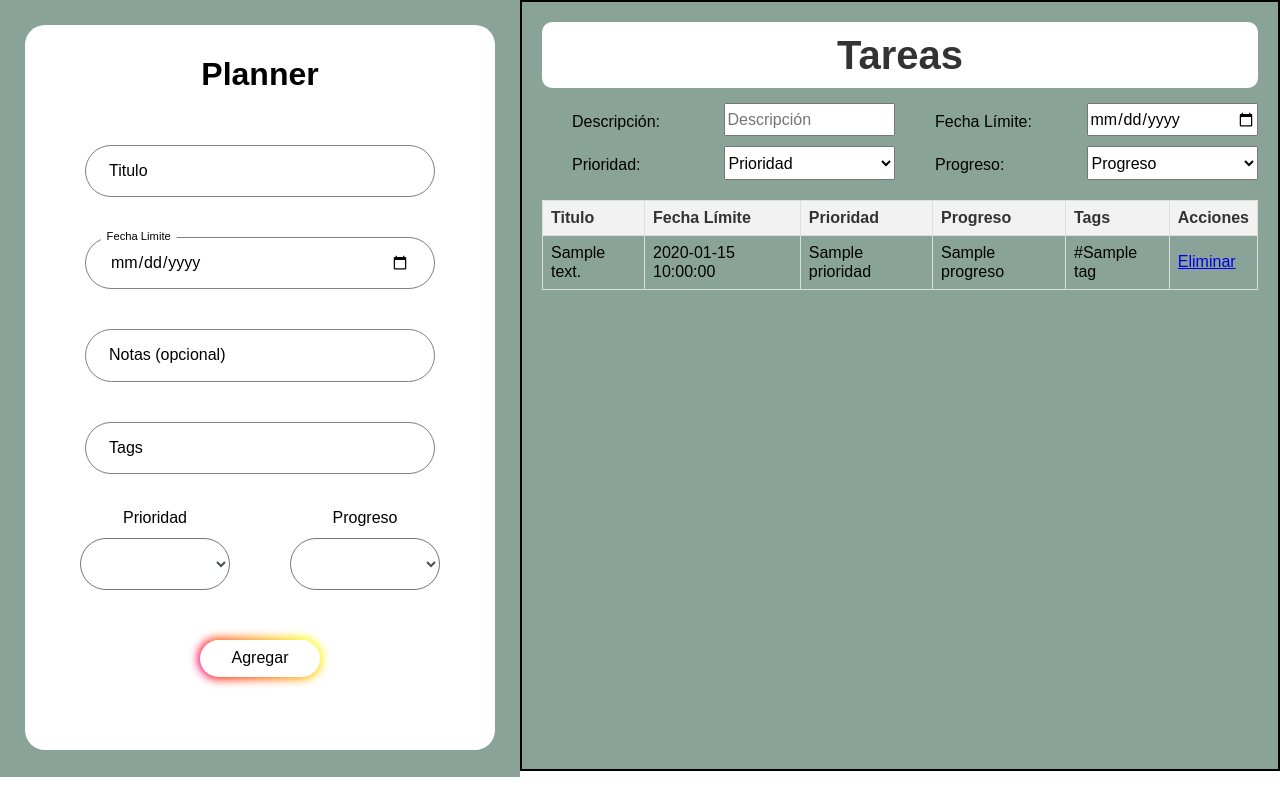
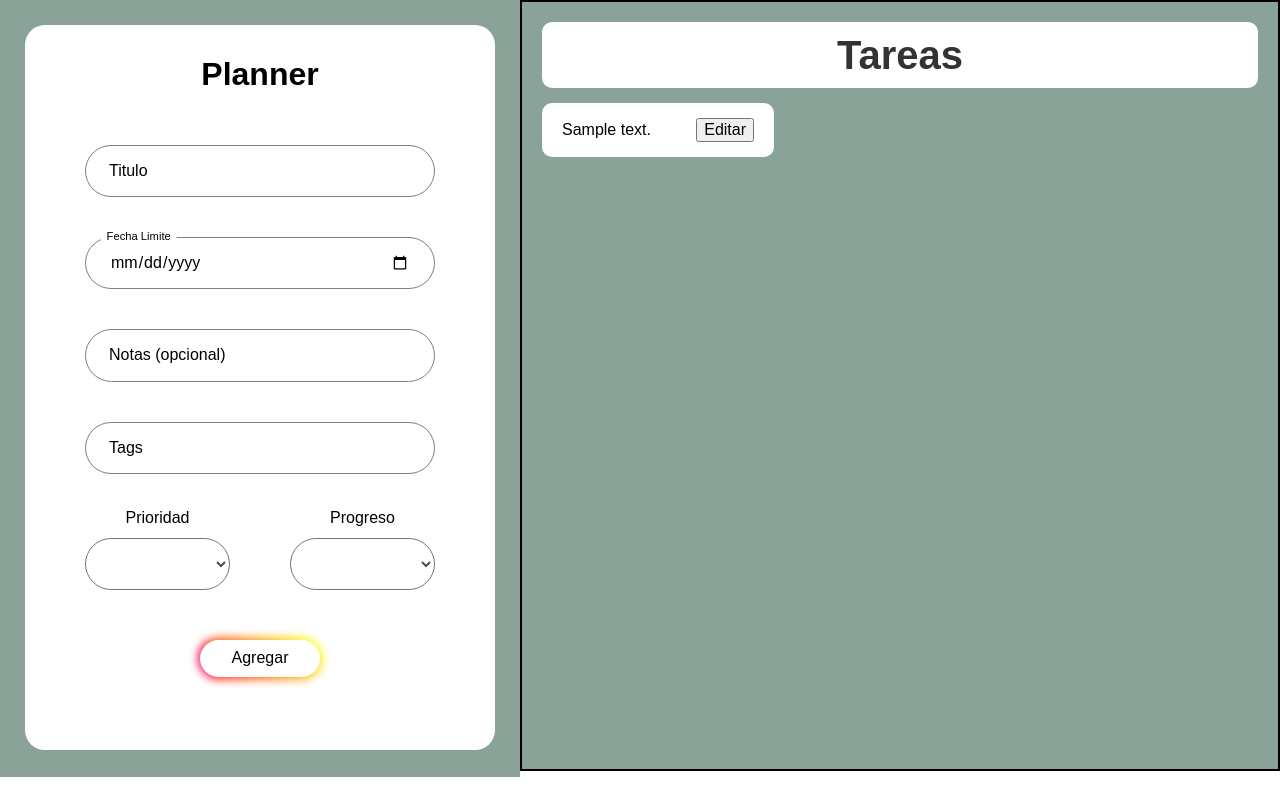
Before and after one commit to isaacbc10/tarea_algoritmoii, a Flask app: template templates/index.html in a window 1280 px wide. Run offline with Flask 3, Linux system fonts and the light colour scheme; the template is opened without the code that fills it: most values are stand-ins (such as "Sample title", 1, 10 or a date in 2020); some libraries are stand-ins or nearby versions.

Commit message:
cambios en la forma de mostrar las tareas, metodo editar

```diff
--- a/app.py
+++ b/app.py
@@ -14,7 +14,7 @@ def agregar():
         descripcion = request.form['descripcion']
         fecha_limite = request.form['fecha_limite']
         prioridad = request.form['prioridad']
-        tags = request.form['tags'].split(',')
+        tags = request.form['tags'].split(', ')
         progreso = request.form['progreso']
         notas = request.form['notas']
         planner.agregar_tarea(descripcion, fecha_limite, prioridad, tags, progreso, notas)
@@ -23,22 +23,29 @@ def agregar():
 
     return redirect(url_for('index'))
 
-@app.route('/eliminar/<descripcion>')
-def eliminar(descripcion):
-    planner.eliminar_tarea(descripcion)
+@app.route('/editar', methods=['POST'])
+def editar():
+    try:
+        original_descripcion = request.form['original_descripcion']
+        descripcion = request.form['descripcion']
+        fecha_limite = request.form['fecha_limite']
+        prioridad = request.form['prioridad']
+        tags = request.form['tags'].split(', ')
+        progreso = request.form['progreso']
+        notas = request.form['notas']
+
+        tarea = planner.buscar_tarea(original_descripcion)
+        if tarea:
+            tarea.descripcion = descripcion
+            tarea.fecha_limite = fecha_limite
+            tarea.prioridad = prioridad
+            tarea.tags = tags
+            tarea.progreso = progreso
+            tarea.notas = notas
+    except KeyError as e:
+        return f"Missing field: {e}", 400
+
     return redirect(url_for('index'))
-
-@app.route('/buscar', methods=['GET', 'POST'])
-def buscar():
-    if request.method == 'POST':
-        descripcion = request.form['descripcion']
-        tarea = planner.buscar_tarea(descripcion)
-        if tarea:
-            return render_template('index.html', tareas=[tarea])
-        else:
-            return render_template('index.html', tareas=planner.tareas, error="Tarea no encontrada")
-    return render_template('buscar.html')
-
 
 if __name__ == '__main__':
     app.run(debug=True)
--- a/static/scripts.js
+++ b/static/scripts.js
@@ -0,0 +1,50 @@
+document.addEventListener("DOMContentLoaded", function() {
+    var titulosTarea = document.querySelectorAll(".titulo-tarea");
+
+    titulosTarea.forEach(function(titulo) {
+        titulo.addEventListener("click", function() {
+            var id = this.getAttribute("data-id");
+            var detalleTarea = document.querySelector('.detalle-tarea[data-id="' + id + '"]');
+
+            // Alternar la visibilidad del detalle de la tarea
+            if (detalleTarea.style.display === "none") {
+                detalleTarea.style.display = "block";
+            } else {
+                detalleTarea.style.display = "none";
+            }
+        });
+    });
+});
+
+document.addEventListener("DOMContentLoaded", function() {
+    var modal = document.getElementById("editModal");
+    var span = document.getElementsByClassName("close")[0];
+    var editarTareaBotones = document.querySelectorAll(".editar-tarea");
+
+    editarTareaBotones.forEach(function(boton) {
+        boton.addEventListener("click", function() {
+            var tareaId = this.getAttribute("data-id");
+            var detalleTarea = document.querySelector(".detalle-tarea[data-id='" + tareaId + "']");
+
+            document.getElementById("original_descripcion").value = tareaId;
+            document.getElementById("edit_descripcion").value = detalleTarea.querySelector("p:nth-of-type(1)").textContent.replace('Descripción: ', '');
+            document.getElementById("edit_fecha_limite").value = detalleTarea.querySelector("p:nth-of-type(2)").textContent.replace('Fecha Límite: ', '');
+            document.getElementById("edit_prioridad").value = detalleTarea.querySelector("p:nth-of-type(3)").textContent.replace('Prioridad: ', '');
+            document.getElementById("edit_progreso").value = detalleTarea.querySelector("p:nth-of-type(4)").textContent.replace('Progreso: ', '');
+            document.getElementById("edit_tags").value = detalleTarea.querySelector("p:nth-of-type(5)").textContent.replace('Tags: ', '').split(' #').join(' ').trim();
+            document.getElementById("edit_notas").value = detalleTarea.querySelector("p:nth-of-type(6)").textContent.replace('Notas: ', '');
+
+            modal.style.display = "block";
+        });
+    });
+
+    span.onclick = function() {
+        modal.style.display = "none";
+    }
+
+    window.onclick = function(event) {
+        if (event.target == modal) {
+            modal.style.display = "none";
+        }
+    }
+});
--- a/static/styles.css
+++ b/static/styles.css
@@ -91,7 +91,7 @@ label {
 
 .content-select select {
     display: inline-block;
-    width: 150px;
+    width: 145px;
     cursor: pointer;
     padding: 10px;
     height: 52px;
@@ -221,39 +221,87 @@ label {
     text-align: center;
 }
 
-.table-container {
-    width: 100%;
-    margin-top: 20px;
+.grid-container {
+    display: grid;
+    grid-template-columns: repeat(auto-fit, minmax(200px, 1fr));
+    gap: 20px;
 }
 
-table {
-    width: 100%;
-    border-collapse: collapse;
+.tarea {
+    background-color: white;
+    padding: 10px;
+    border-radius: 10px;
+    cursor: pointer;
 }
 
-th, td {
-    border: 1px solid #ddd;
-    padding: 8px;
-    text-align: left;
+.detalle-tarea {
+    display: none;
+    background-color: white;
+    padding: 10px;
+    border-radius: 10px;
+    box-shadow: 0 0 10px rgba(0, 0, 0, 0.1);
 }
 
-th {
-    background-color: #f2f2f2;
-    color: #333;
+.detalle-tarea p{
+    margin: 10px;
 }
 
-.filter-container {
-    display: grid;
-    grid-template-columns: repeat(auto-fill, minmax(150px, 1fr));
-    gap: 10px;
-    margin-bottom: 20px;
+.titulo-tarea {
+    display: flex;
+    justify-content: space-between;
+    align-items: center;
+    padding: 5px 10px;
 }
 
-.filter-container div {
-    text-align: center;
+.titulo-tarea button {
+    margin-left: auto;
 }
 
-.filter-container label {
-    display: block;
-    margin-bottom: 5px;
+/* Modal styling */
+.modal {
+    display: none;
+    position: fixed;
+    z-index: 1;
+    padding-top: 100px;
+    left: 0;
+    top: 0;
+    width: 100%;
+    height: 100%;
+    overflow: auto;
+    background-color: rgb(0, 0, 0);
+    background-color: rgba(0, 0, 0, 0.4);
 }
+
+.modal-content {
+    background-color: white;
+    margin: auto;
+    padding: 20px;
+    border: 1px solid #888;
+    width: 80%;
+    max-width: 500px;
+    border-radius: 10px;
+}
+
+.close {
+    color: white;
+    float: right;
+    font-size: 28px;
+    font-weight: bold;
+}
+
+.close:hover,
+.close:focus {
+    color: black;
+    text-decoration: none;
+    cursor: pointer;
+}
+
+.grid-container {
+    display: grid;
+    grid-template-columns: repeat(auto-fill, minmax(200px, 1fr));
+    gap: 10px;
+}
+
+.detalle-tarea {
+    margin-top: 10px;
+}
--- a/templates/index.html
+++ b/templates/index.html
@@ -7,7 +7,7 @@
     <title>Planner</title>
     <link rel="stylesheet" href="https://cdn.jsdelivr.net/npm/purecss@3.0.0/build/pure-min.css">
     <link rel="stylesheet" href="{{ url_for('static', filename='styles.css') }}">
-    <script src="{{ url_for('static', filename='tu_scripts.js') }}"></script>
+    <script src="/static/scripts.js" defer></script>
 </head>
 
 <body>
@@ -25,7 +25,7 @@
                         <span class="label_name">Fecha Limite</span>
                     </label>
                     <label for="" class="label">
-                        <input type="text" class="input" name="notas" placeholder=" " required></input>
+                        <input type="text" class="input" name="notas" placeholder=" "></input>
                         <span class="label_name">Notas (opcional)</span>
                     </label>
                     <label for="" class="label">
@@ -64,60 +64,70 @@
     </section>
     <section class="tareas">
         <h2>Tareas</h2>
-        <div class="filter-container">
-            <label for="descripcion">Descripción:</label>
-            <input type="text" id="descripcion" name="descripcion" placeholder="Descripción">
-
-            <label for="fecha_limite">Fecha Límite:</label>
-            <input type="date" id="fecha_limite" name="fecha_limite">
-
-            <label for="prioridad">Prioridad:</label>
-            <select id="prioridad" name="prioridad">
-                <option value="">Prioridad</option>
-                <option value="baja">Baja</option>
-                <option value="media">Media</option>
-                <option value="alta">Alta</option>
-                <option value="urgente">Urgente</option>
-            </select>
-
-            <label for="progreso">Progreso:</label>
-            <select id="progreso" name="progreso">
-                <option value="">Progreso</option>
-                <option value="No iniciado">No iniciado</option>
-                <option value="En progreso">En progreso</option>
-                <option value="Finalizado">Finalizado</option>
-            </select>
+        <div id="tareas-container" class="grid-container">
+            {% for tarea in tareas %}
+            <div class="tarea">
+                <div class="titulo-tarea" data-id="{{ tarea.descripcion }}">
+                    <span>{{ tarea.descripcion }}</span>
+                    <button class="editar-tarea" data-id="{{ tarea.descripcion }}">Editar</button>
+                </div>
+                <div class="detalle-tarea" data-id="{{ tarea.descripcion }}">
+                    <p>Descripción: {{ tarea.descripcion }}</p>
+                    <p>Fecha Límite: {{ tarea.fecha_limite }}</p>
+                    <p>Prioridad: {{ tarea.prioridad }}</p>
+                    <p>Progreso: {{ tarea.progreso }}</p>
+                    <p>Tags: {% for tag in tarea.tags %}#{{ tag }} {% endfor %}</p>
+                    <p>Notas: {{ tarea.notas }}</p>
+                </div>
+            </div>
+            {% endfor %}
         </div>
-        <table id="tareas-table">
-            <thead>
-                <tr>
-                    <th>Titulo</th>
-                    <th>Fecha Límite</th>
-                    <th>Prioridad</th>
-                    <th>Progreso</th>
-                    <th>Tags</th>
-                    <th>Acciones</th>
-                </tr>
-            </thead>
-            <tbody>
-                {% for tarea in tareas %}
-                <tr>
-                    <td>{{ tarea.descripcion }}</td>
-                    <td>{{ tarea.fecha_limite }}</td>
-                    <td>{{ tarea.prioridad }}</td>
-                    <td>{{ tarea.progreso }}</td>
-                    <td>
-                        {% for tag in tarea.tags %}
-                            #{{ tag }}{% if not loop.last %} {% endif %}
-                        {% endfor %}
-                    </td>
-                    <td><a href="/eliminar/{{ tarea.descripcion }}">Eliminar</a></td>
-                </tr>
-                {% endfor %}
-            </tbody>
-        </table>
     </section>
 
+    <!-- Modal -->
+    <div id="editModal" class="modal">
+        <div class="modal-content">
+            <span class="close">&times;</span>
+            <h2>Editar Tarea</h2>
+            <form id="editForm" action="/editar" method="POST">
+                <input type="hidden" name="original_descripcion" id="original_descripcion">
+                <label>
+                    Descripción:
+                    <input type="text" name="descripcion" id="edit_descripcion" required>
+                </label>
+                <label>
+                    Fecha Límite:
+                    <input type="date" name="fecha_limite" id="edit_fecha_limite" required>
+                </label>
+                <label>
+                    Prioridad:
+                    <select name="prioridad" id="edit_prioridad" required>
+                        <option value="Baja">Baja</option>
+                        <option value="Media">Media</option>
+                        <option value="Alta">Alta</option>
+                        <option value="Urgente">Urgente</option>
+                    </select>
+                </label>
+                <label>
+                    Progreso:
+                    <select name="progreso" id="edit_progreso" required>
+                        <option value="No iniciado">No iniciado</option>
+                        <option value="En progreso">En progreso</option>
+                        <option value="Finalizado">Finalizado</option>
+                    </select>
+                </label>
+                <label>
+                    Tags:
+                    <input type="text" name="tags" id="edit_tags" required>
+                </label>
+                <label>
+                    Notas:
+                    <textarea name="notas" id="edit_notas"></textarea>
+                </label>
+                <button type="submit">Guardar cambios</button>
+            </form>
+        </div>
+    </div>
 </body>
 
 </html>
```
